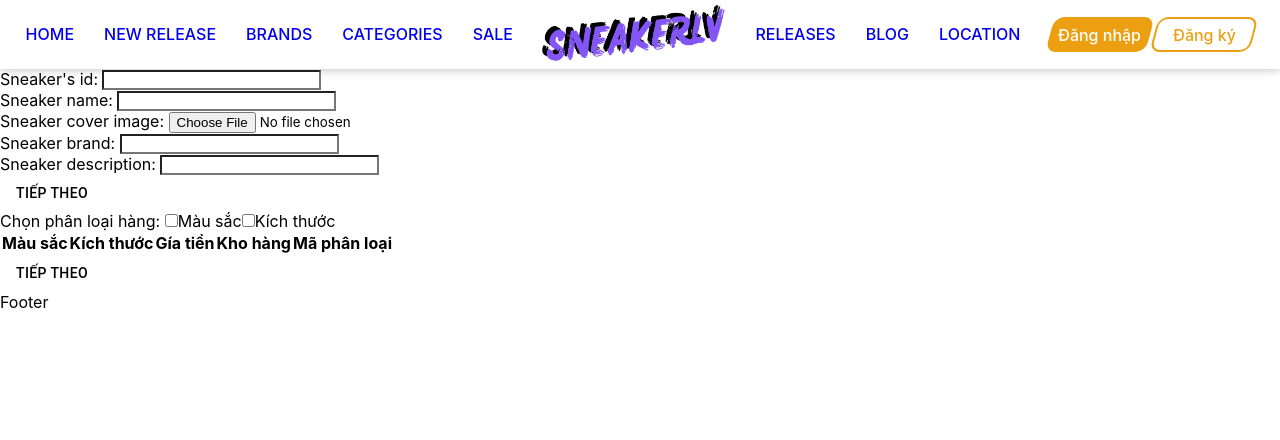
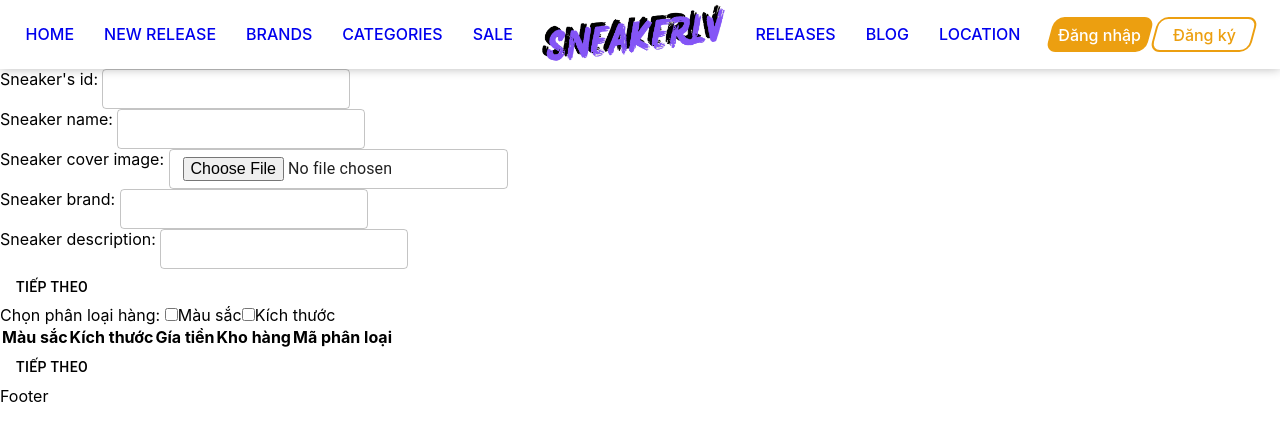
Before and after one commit to levanthien1812/Sneakerlv_FE, a React (Create React App) app: page /sneaker in a window 1280 px wide. Shown: the top 440 px of the page. Built offline with nearby package versions, Linux system fonts and the light colour scheme.

Commit message:
Update sneakers page

```diff
--- a/src/pages/Sneakers/components/AddCateGoryItemDetail.jsx
+++ b/src/pages/Sneakers/components/AddCateGoryItemDetail.jsx
@@ -17,18 +17,18 @@ const CategoryRow = ({ cate, onChangeRecord }) => {
       {cate.color && (
         <td>
           <p>{cate.color}</p>
-          <input type="file" id="file" defaultValue={cate.image} onChange={changeHandler} />
+          <input type="file" id="file" onBlur={changeHandler} />
         </td>
       )}
       {cate.size && <td>{cate.size}</td>}
       <td>
-        <TextField type="number" id="price" defaultValue={cate.price} onChange={changeHandler}/>
+        <TextField type="number" id="price" defaultValue={cate.price} onBlur={changeHandler}/>
       </td>
       <td>
-        <TextField type="number" id="quantity" defaultValue={cate.quantity} onChange={changeHandler}/>
+        <TextField type="number" id="quantity" defaultValue={cate.quantity} onBlur={changeHandler}/>
       </td>
       <td>
-        <TextField type="text" id="categoryId" defaultValue={cate.categoryId} onChange={changeHandler}/>
+        <TextField type="text" id="categoryId" defaultValue={cate.categoryId} onBlur={changeHandler}/>
       </td>
     </tr>
   );
--- /dev/null
+++ b/src/pages/Sneakers/components/AddCategories.jsx
@@ -0,0 +1,100 @@
+import React, { useEffect, useState } from 'react'
+import AddCateGoryItemDetail from './AddCateGoryItemDetail';
+import AddCategoryItems from './AddCategoryItems';
+import { Button } from '@mui/material';
+
+function AddCategories(props) {
+
+    const [isColorChosen, setIsColorChosen] = useState(false);
+    const [colors, setColors] = useState([]);
+    const [isSizeChosen, setIsSizeChosen] = useState(false);
+    const [sizes, setSizes] = useState([]);
+
+    const [categories, setCategories] = useState([]);
+
+    useEffect(() => {
+      setCategories(() => {
+        let categoriesArr = [];
+        colors.forEach((color) => {
+          sizes.forEach((size) => {
+            categoriesArr.push({
+              color: color.value,
+              size: size.value,
+              image: "",
+              price: 0,
+              quantity: 0,
+              categoryId: "",
+            });
+          });
+        });
+        return categoriesArr;
+      });
+    }, [colors, sizes, setCategories]);
+
+    const colorChangeHandler = (event) => {
+      setIsColorChosen(!isColorChosen);
+    };
+
+    const sizeChangeHandler = (event) => {
+      setIsSizeChosen(!isSizeChosen);
+    };
+
+    const moveToNextHandler = () => {
+        props.onMoveToNext(categories)
+    };
+
+    const changeRecordHandler = (event, rowData) => {
+      const { id, value } = event.target;
+      setCategories((prevState) => {
+        const categories = [...prevState];
+        const index = categories.findIndex(
+          (item) => item.color === rowData.color && item.size === rowData.size
+        );
+        categories[index][id] = value;
+        return categories;
+      });
+    };
+
+  return (
+    <div>
+      <div>
+        <label>Chọn phân loại hàng: </label>
+        <input
+          type="checkbox"
+          id="color"
+          name="color"
+          value="Color"
+          onChange={colorChangeHandler}
+        />
+        <label htmlFor="color">Màu sắc</label>
+        <input
+          type="checkbox"
+          id="size"
+          name="size"
+          value="Size"
+          onChange={sizeChangeHandler}
+        />
+        <label htmlFor="size">Kích thước</label>
+      </div>
+      {isColorChosen && (
+        <AddCategoryItems label="Màu sắc" items={colors} setItems={setColors} />
+      )}
+      {isSizeChosen && (
+        <AddCategoryItems
+          label="Kích thước"
+          items={sizes}
+          setItems={setSizes}
+        />
+      )}
+      <AddCateGoryItemDetail
+        categories={categories}
+        onChangeRecord={changeRecordHandler}
+      />
+      <Button variant="primary" onClick={moveToNextHandler}>
+        Tiếp theo
+      </Button>
+    </div>
+  );
+}
+
+export default AddCategories
--- a/src/pages/Sneakers/components/AddSneaker.jsx
+++ b/src/pages/Sneakers/components/AddSneaker.jsx
@@ -1,4 +1,4 @@
-import { Button } from "@mui/material";
+import { Button, TextField } from "@mui/material";
 import React from "react";
 import { useRef, useState } from "react";
 
@@ -53,33 +53,53 @@ function AddSneaker(props) {
       <form>
         <div>
           <label htmlFor="id">Sneaker's id: </label>
-          <input type="text" id="id" name="id" ref={idRef}></input>
+          <TextField
+            size="small"
+            type="text"
+            id="id"
+            name="id"
+            ref={idRef}
+          ></TextField>
         </div>
         <div>
           <label htmlFor="name">Sneaker name: </label>
-          <input type="text" id="name" name="name" ref={nameRef}></input>
+          <TextField
+            size="small"
+            type="text"
+            id="name"
+            name="name"
+            ref={nameRef}
+          ></TextField>
         </div>
         <div>
           <label htmlFor="coverImage">Sneaker cover image: </label>
-          <input
+          <TextField
+            size="small"
             type="file"
             id="coverImage"
             name="coverImage"
             onChange={changeImageHandler}
-          ></input>
+          ></TextField>
         </div>
         <div>
           <label htmlFor="brand">Sneaker brand: </label>
-          <input type="text" id="brand" name="brand" ref={brandRef}></input>
+          <TextField
+            size="small"
+            type="text"
+            id="brand"
+            name="brand"
+            ref={brandRef}
+          ></TextField>
         </div>
         <div>
           <label htmlFor="description">Sneaker description: </label>
-          <input
+          <TextField
+            size="small"
             type="text"
             id="description"
             name="description"
             ref={descriptionRef}
-          ></input>
+          ></TextField>
         </div>
         <Button variant="primary" type="button" onClick={moveToNextHandler}>
           Tiếp theo
--- a/src/pages/Sneakers/screens/Sneaker.jsx
+++ b/src/pages/Sneakers/screens/Sneaker.jsx
@@ -1,114 +1,29 @@
-import React, { useEffect, useState } from "react";
-import AddCategoryItems from "../components/AddCategoryItems";
-import AddCateGoryItemDetail from "../components/AddCateGoryItemDetail";
-import { Button } from "@mui/material";
+import React, { useState } from "react";
 import AddSneaker from "../components/AddSneaker";
+import AddCategories from "../components/AddCategories";
 
 function SneakerPage() {
   // manage fields states
   const [newSneaker, setNewSneaker] = useState({})
+  const [newSneakerCategories, setNewSneakerCategories] = useState([])
 
-  const [isColorChosen, setIsColorChosen] = useState(false);
-  const [colors, setColors] = useState([]);
-  const [isSizeChosen, setIsSizeChosen] = useState(false);
-  const [sizes, setSizes] = useState([]);
-
-  const [categories, setCategories] = useState([]);
-
-  useEffect(() => {
-    setCategories(() => {
-      let categoriesArr = [];
-      colors.forEach((color) => {
-        sizes.forEach((size) => {
-          categoriesArr.push({
-            color: color.value,
-            size: size.value,
-            image: "",
-            price: 0,
-            quantity: 0,
-            categoryId: "",
-          });
-        });
-      });
-      return categoriesArr;
-    });
-  }, [colors, sizes, setCategories]);
-
-
-
-  const colorChangeHandler = (event) => {
-    setIsColorChosen(!isColorChosen);
-  };
-
-  const sizeChangeHandler = (event) => {
-    setIsSizeChosen(!isSizeChosen);
-  };
-
-  const moveToNextHandler = (categories) => {};
-
-  const changeRecordHandler = (event, rowData) => {
-    const { id, value } = event.target;
-    setCategories((prevState) => {
-      const categories = [...prevState]
-      const index = categories.findIndex(
-        (item) => (item.color === rowData.color && item.size === rowData.size)
-      );
-      categories[index][id] = value
-      return categories
-    });
-  };
 
   const saveSneakerHandler = (snk) => {
     setNewSneaker(snk)
   }
 
+  const saveSneakerCategoriesHandler = (snkCate) => {
+    setNewSneakerCategories(snkCate)
+  }
+
   console.log(newSneaker);
+  console.log(newSneakerCategories)
 
+  // Hoan thanh buoc 1 moi duoc thuc hien buoc 2
   return (
     <>
       <AddSneaker onMoveToNext={ saveSneakerHandler } />
-      <div>
-        <div>
-          <label>Chọn phân loại hàng: </label>
-          <input
-            type="checkbox"
-            id="color"
-            name="color"
-            value="Color"
-            onChange={colorChangeHandler}
-          />
-          <label htmlFor="color">Màu sắc</label>
-          <input
-            type="checkbox"
-            id="size"
-            name="size"
-            value="Size"
-            onChange={sizeChangeHandler}
-          />
-          <label htmlFor="size">Kích thước</label>
-        </div>
-        {isColorChosen && (
-          <AddCategoryItems
-            label="Màu sắc"
-            items={colors}
-            setItems={setColors}
-          />
-        )}
-        {isSizeChosen && (
-          <AddCategoryItems
-            label="Kích thước"
-            items={sizes}
-            setItems={setSizes}
-          />
-        )}
-        <AddCateGoryItemDetail
-          categories={categories}
-          onChangeRecord={changeRecordHandler}
-        />
-        <Button variant="primary" onClick={moveToNextHandler}>
-          Tiếp theo
-        </Button>
-      </div>
+      <AddCategories onMoveToNext={ saveSneakerCategoriesHandler } />
     </>
   );
 }
```
